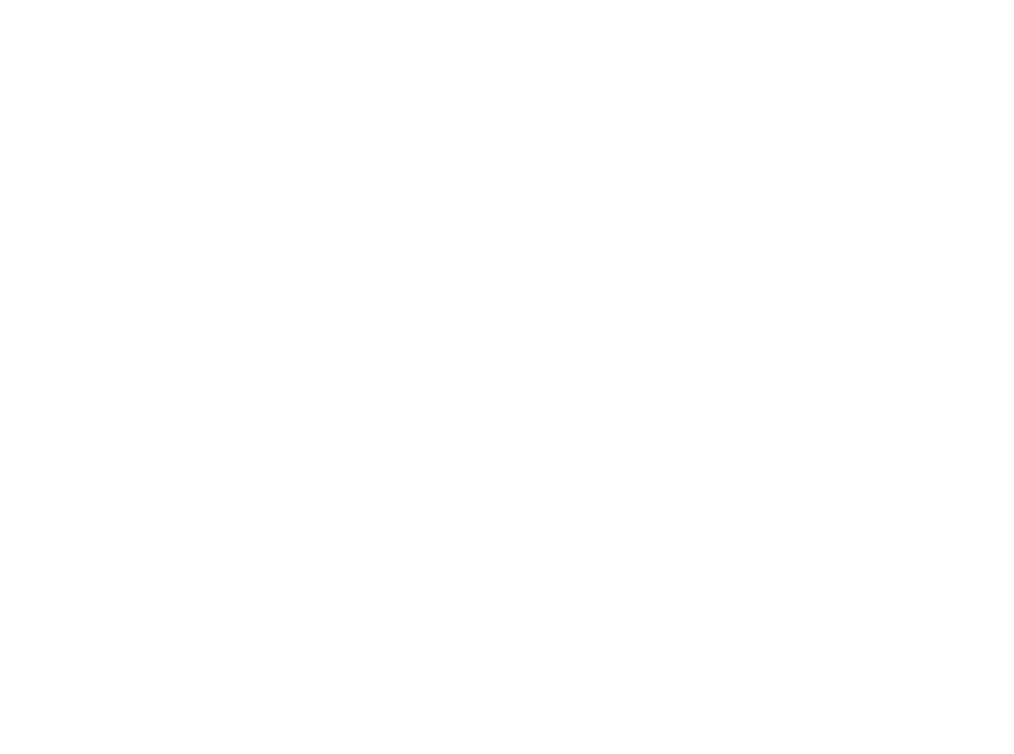
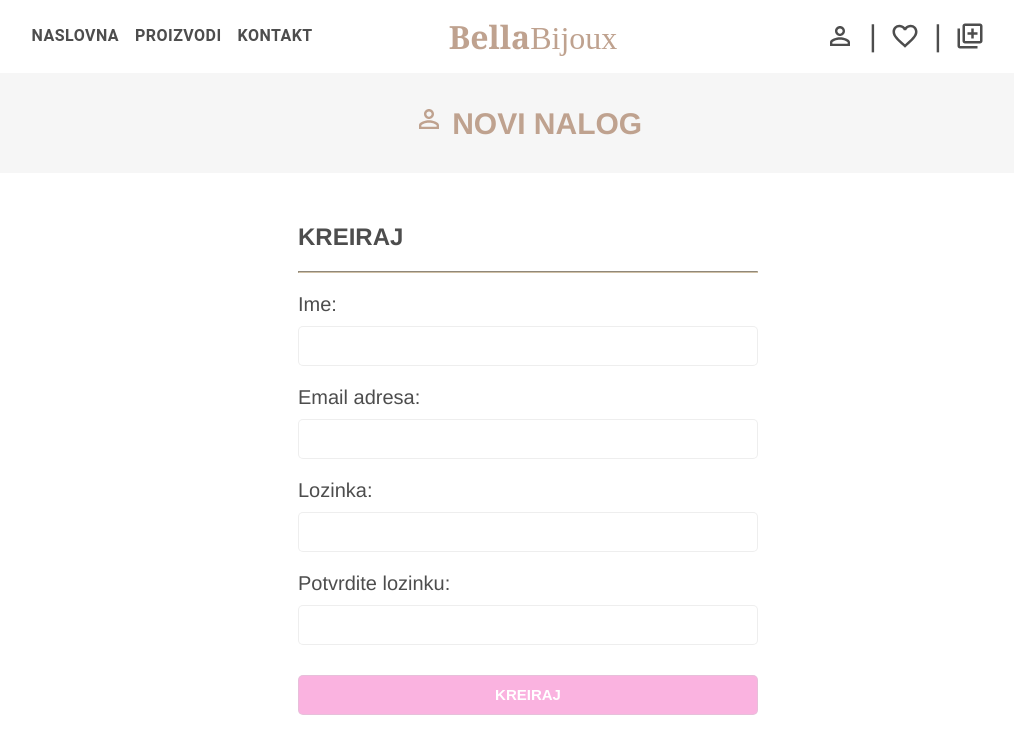
Before and after one commit to SaraMecinovic1/BellaBijoux, a React (Create React App) app: page /kreirajNalog in a window 1280 px wide. Before the commit this address had no page. Shown: the top 754 px of the page, without its empty margins (112-1126 px from the left). Built offline with nearby package versions, Linux system fonts and the light colour scheme.

Commit message:
firebase auth

```diff
--- a/src/App.js
+++ b/src/App.js
@@ -2,6 +2,7 @@ import "./App.css";
 import { Routes, Route, BrowserRouter } from "react-router-dom";
 import Add from "./pages/Add/Add";
 import Login from "./pages/Login /login";
+import Signup from "./pages/Signup/signup";
 
 const App = () => {
   return (
@@ -9,6 +10,7 @@ const App = () => {
       <Routes>
         <Route path="/dodajProizvod" element={<Add />} />
         <Route path="/prijava" element={<Login />} />
+        <Route path="/kreirajNalog" element={<Signup />} />
       </Routes>
     </BrowserRouter>
   );
--- a/src/firebase.js
+++ b/src/firebase.js
@@ -9,6 +9,13 @@ import {
     updateDoc,
     deleteDoc,
   } from "firebase/firestore";
+  import {
+    getAuth,
+    createUserWithEmailAndPassword,
+    signOut,
+    signInWithEmailAndPassword,
+    signInWithCustomToken,
+  } from "firebase/auth";
 const firebaseConfig = {
     apiKey: "AIzaSyACyaYKAtcjnd4GCSlTENtM1A4grk1eTd0",
     authDomain: "react-finally-project.firebaseapp.com",
@@ -22,8 +29,52 @@ const firebaseConfig = {
   // Initialize Firebase
   const firebaseApp = initializeApp(firebaseConfig); //app
   export const db = getFirestore(firebaseApp);
+  export const auth = getAuth(firebaseApp);
 
   export const addItem = async (data) => {
     const result = await addDoc(collection(db, "items"), data);
     return result;
   };
+
+  //Sign up:
+  export const signUp = async (email, password, fullName) => {
+    const userCredential = await createUserWithEmailAndPassword(
+      auth,
+      email,
+      password
+    );
+    const user = userCredential.user;
+    // store.dispatch(
+    //   authSlice.actions.setData({
+    //     id: user.uid,
+    //     email: user.email,
+    //     fullName: user.displayName,
+    //     token: user.accessToken,
+    //   })
+    // );
+    return user;
+  };
+
+  export const logout = async () => {
+    await signOut(auth);
+    // store.dispatch(authSlice.actions.logout());
+  };
+
+  export const login = async (email, password) => {
+    const userCredential = await signInWithEmailAndPassword(
+      auth,
+      email,
+      password
+    );
+    const user = userCredential.user;
+    console.log(user);
+    // store.dispatch(
+    //   authSlice.actions.setData({
+    //     id: user.uid,
+    //     email: user.email,
+    //     fullName: user.displayName,
+    //     token: user.accessToken,
+    //   })
+    // );
+    return user;
+  };
--- a/src/pages/Login /login.js
+++ b/src/pages/Login /login.js
@@ -5,7 +5,7 @@ import { useState } from "react";
 import { useNavigate } from "react-router-dom";
 import Nav from "../../nav bar/nav";
 import PersonOutlineIcon from "@mui/icons-material/PersonOutline";
-
+import { login } from "../../firebase";
 
 const Shema = yup.object({
   email: yup
@@ -22,33 +22,16 @@ const Login = () => {
   const [state, setState] = useState(true);
   const navigate = useNavigate();
 
-  const loginFunkc = (values) => {
-    fetch("https://js-course-server.onrender.com/user/login", {
-      method: "POST",
-      body: JSON.stringify(values),
-      headers: {
-        "Content-Type": "application/json",
-      },
-    })
-      .then((res) => res.json())
-      .then((data) => {
-        if (data.token) {
-          localStorage.setItem("authToken", data.token);
-          setState(false);
+  const loginFunkc = async (values) => {
+    try {
+      await login(values.email, values.password);
       alert("Uspesna prijava");
-        } else {
-          alert("Neuspesna prijava");
+      navigate("/dodajProizvod");
+    } catch (err) {
+      console.log("err", err);
+      alert("Pokusajte ponovo");
     }
-      })
-      .catch((error) => console.log("err", error));
   };
-  //   if (state) {
-  //     return (
-  //       <div className="edit-quote-wrapper">
-  //         <h1>Loading...</h1>
-  //       </div>
-  //     );
-  //   }
 
   return (
     <div className="page">
@@ -69,14 +52,16 @@ const Login = () => {
         }) => (
           <div className="page1">
             <div className="title1">
-              <h1 > <PersonOutlineIcon className="icon" fontSize="30px"  />  MOJ NALOG</h1>
+              <h1>
+                {" "}
+                <PersonOutlineIcon className="icon" fontSize="30px" /> MOJ NALOG
+              </h1>
             </div>
             <div className="card1">
               <h2>PRIJAVA</h2>
               <hr className="hr"></hr>
               <label>Email adresa:</label>
               <input
-
                 type="email"
                 name="email"
                 onChange={handleChange}
@@ -85,9 +70,8 @@ const Login = () => {
               <p className="error-message">
                 {errors.email && touched.email && errors.email}
               </p>
-              <label >Lozinka:</label>
+              <label>Lozinka:</label>
               <input
-
                 type="password"
                 name="password"
                 onChange={handleChange}
@@ -108,7 +92,6 @@ const Login = () => {
                 </button>
               </div>
             </div>
-
           </div>
         )}
       </Formik>
--- /dev/null
+++ b/src/pages/Signup/signup.css
@@ -0,0 +1,160 @@
+*{
+    margin: 0px;
+    padding: 0px;
+  }
+  .page{
+    width: 100%;
+    height: 100vh;
+   display: flex;
+
+  }
+  .page1{
+    width: 100%;
+    height: 100vh;
+   display: flex;
+   align-items: center;
+
+  flex-direction: column;
+  background-color: white;
+  }
+
+
+  .card1{
+    /* border: 1px solid  rgba(13, 11, 13, 0.041); */
+    width: 500px;
+    height: 550px;
+    border-radius: 10px;
+    /* background-color: rgba(207, 161, 207, 0.5);  */
+    display: flex;
+    flex-direction: column;
+ padding-left: 20px;
+ padding-top: 50px;
+
+
+  }
+  .card1 input{
+    width: 460px;
+    height: 40px;
+   background-color:white;
+
+margin-top: 10px;
+margin-bottom: 20px;
+   color: black;
+   font-size: 20px;
+   padding-left: 10px;
+   border:  1px solid  rgba(221, 221, 221, 0.5);
+   text-decoration: none;
+   border-radius: 5px;
+  }
+  .butt1 button{
+    width: 460px;
+    height: 40px;
+    border-radius:5px 5px ;
+    background-color:  rgb(250, 179, 224);
+    border:  1px solid rgba(213, 203, 213, 0.5);
+    color: rgb(255, 255, 255);
+    font-size: 15px;
+    font-weight: bold;
+    margin-top: 10px;
+  }
+
+  .error-message {
+
+    font-size: 15px;
+    color: red;
+    margin-bottom: 0;
+    text-align: center;
+    margin-top: 0;
+  }
+  .edit-quote-wrapper{
+    width: 100%;
+    height: 100vh;
+    display: flex;
+    justify-content: center;
+    align-items: center;
+
+  }
+
+  .title1{
+    width: 100%;
+    height: 100px;
+display: flex;
+align-items: center;
+justify-content: center;
+font-weight: lighter;
+font-size:15px;
+color: rgba(191, 162, 143);
+background-color: rgb(246, 246, 246);
+
+
+
+}
+.hr{
+  width: 460px;
+  color: white;
+  margin-top: 20px;
+  margin-bottom: 20px;
+
+}
+label{
+  font-size: 20px;
+}
+
+@media screen  and (max-width:554px) {
+  .card1{
+    /* border: 1px solid  rgba(13, 11, 13, 0.041);
+    background-color: rgba(207, 161, 207, 0.5);  */
+    width: 380px;
+    height: 550px;
+    border-radius: 10px;
+    display: flex;
+    flex-direction: column;
+ padding-left: 20px;
+ padding-top: 50px;
+ margin-top: 50px;
+
+
+  }
+  .card1 input{
+    width: 350px;
+    height: 40px;
+   background-color:white;
+
+margin-top: 10px;
+margin-bottom: 20px;
+   color: black;
+   font-size: 20px;
+   padding-left: 10px;
+   border:  1px solid  rgba(221, 221, 221, 0.5);
+   text-decoration: none;
+   border-radius: 5px;
+  }
+  .butt1 button{
+    width: 350px;
+    height: 40px;
+    border-radius:5px 5px ;
+    background-color:  rgb(250, 179, 224);
+    border:  1px solid rgba(213, 203, 213, 0.5);
+    color: rgb(255, 255, 255);
+    font-size: 15px;
+    font-weight: bold;
+    margin-top: 10px;
+  }
+
+  .error-message {
+
+    font-size: 15px;
+    color: red;
+    margin-bottom: 0;
+    text-align: center;
+    margin-top: 0;
+  }
+  .hr{
+    width: 350px;
+    color: white;
+    margin-top: 20px;
+    margin-bottom: 20px;
+
+  }
+
+}
--- /dev/null
+++ b/src/pages/Signup/signup.js
@@ -0,0 +1,136 @@
+import { Formik } from "formik";
+import "./signup.css";
+import * as yup from "yup";
+import { useState } from "react";
+import { useNavigate } from "react-router-dom";
+import Nav from "../../nav bar/nav";
+import PersonOutlineIcon from "@mui/icons-material/PersonOutline";
+import { signUp } from "../../firebase";
+
+
+const Schema = yup.object({
+    fullName: yup.string().min(3).required("Ime je obavezno polje!"),
+    email: yup.string().email().required("Email je obavezno polje!"),
+    password: yup.string().min(6).max(10).required("Lozinka je obavezno polje!"),
+    confirmPassword: yup.string().required("Potvrdna lozinka je obavezno polje!").oneOf([yup.ref("password"), null]),
+
+  });
+const Signup = () => {
+  const [state, setState] = useState(true);
+  const navigate = useNavigate();
+
+  const submitForm = async (values) => {
+    try{
+
+        await signUp(values.email, values.password, values.fullName);
+        alert("Uspesna prijava")
+        navigate("/dodajProizvod");
+    }
+    catch(err){
+        console.log(err, "ERROR")
+        alert("Pokusajte ponovo")
+    }
+    console.log(values)
+  };
+
+    // if (state) {
+    //   return (
+    //     <div className="edit-quote-wrapper">
+    //       <h1>Loading...</h1>
+    //     </div>
+    //   );
+    // }
+
+
+  return (
+    <div className="page">
+      <Nav />
+      <Formik
+        initialValues={{ fullName: "", email: "", password: "", confirmPassword: ""}}
+        validationSchema={Schema}
+        onSubmit={(values, actions) => {
+            submitForm(values);
+        }}>
+        {({
+          values,
+          errors,
+          touched,
+          handleBlur,
+          handleSubmit,
+          handleChange,
+        }) => (
+          <div className="page1">
+            <div className="title1">
+              <h1 > <PersonOutlineIcon className="icon" fontSize="30px"  />  NOVI NALOG</h1>
+            </div>
+            <div className="card1">
+              <h2>KREIRAJ</h2>
+            <hr className="hr"></hr>
+
+            <label>Ime:</label>
+              <input
+
+                type="fullNmae"
+                name="fullName"
+                onChange={handleChange}
+                onBlur={handleBlur}
+                value={values.fullName}></input>
+              <p className="error-message">
+                {errors.fullName && touched.fullName && errors.fullName}
+              </p>
+
+
+            <label>Email adresa:</label>
+              <input
+
+                type="email"
+                name="email"
+                onChange={handleChange}
+                onBlur={handleBlur}
+                value={values.email}></input>
+              <p className="error-message">
+                {errors.email && touched.email && errors.email}
+              </p>
+              <label >Lozinka:</label>
+              <input
+
+                type="password"
+                name="password"
+                onChange={handleChange}
+                onBlur={handleBlur}
+                value={values.password}></input>
+              <p className="error-message">
+                {errors.password && touched.password && errors.password}
+              </p>
+              <label >  Potvrdite lozinku:</label>
+              <input
+
+                type="password"
+                name="confirmPassword"
+                onChange={handleChange}
+                onBlur={handleBlur}
+                value={values.confirmPassword}></input>
+              <p className="error-message">
+                {errors.confirmPassword && touched.confirmPassword && errors.confirmPassword}
+              </p>
+            <div className="butt1">
+              <button
+                type="button"
+                onClick={() => {
+                  console.log("submit work");
+                  handleSubmit();
+                }}>
+                {" "}
+                KREIRAJ
+              </button>
+            </div>
+            </div>
+
+          </div>
+        )}
+      </Formik>
+    </div>
+  );
+};
+
+export default Signup;
```
Lines whose indentation alone changed are shown as unchanged.
